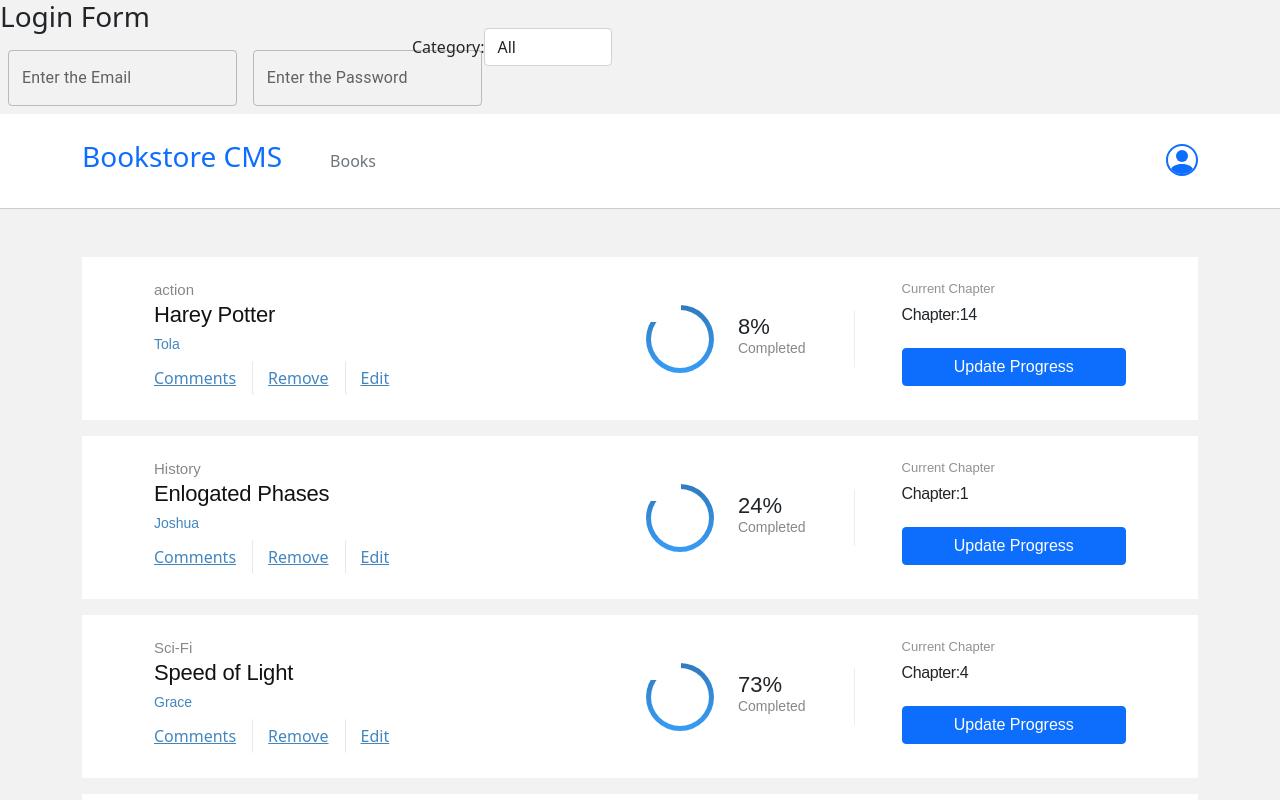
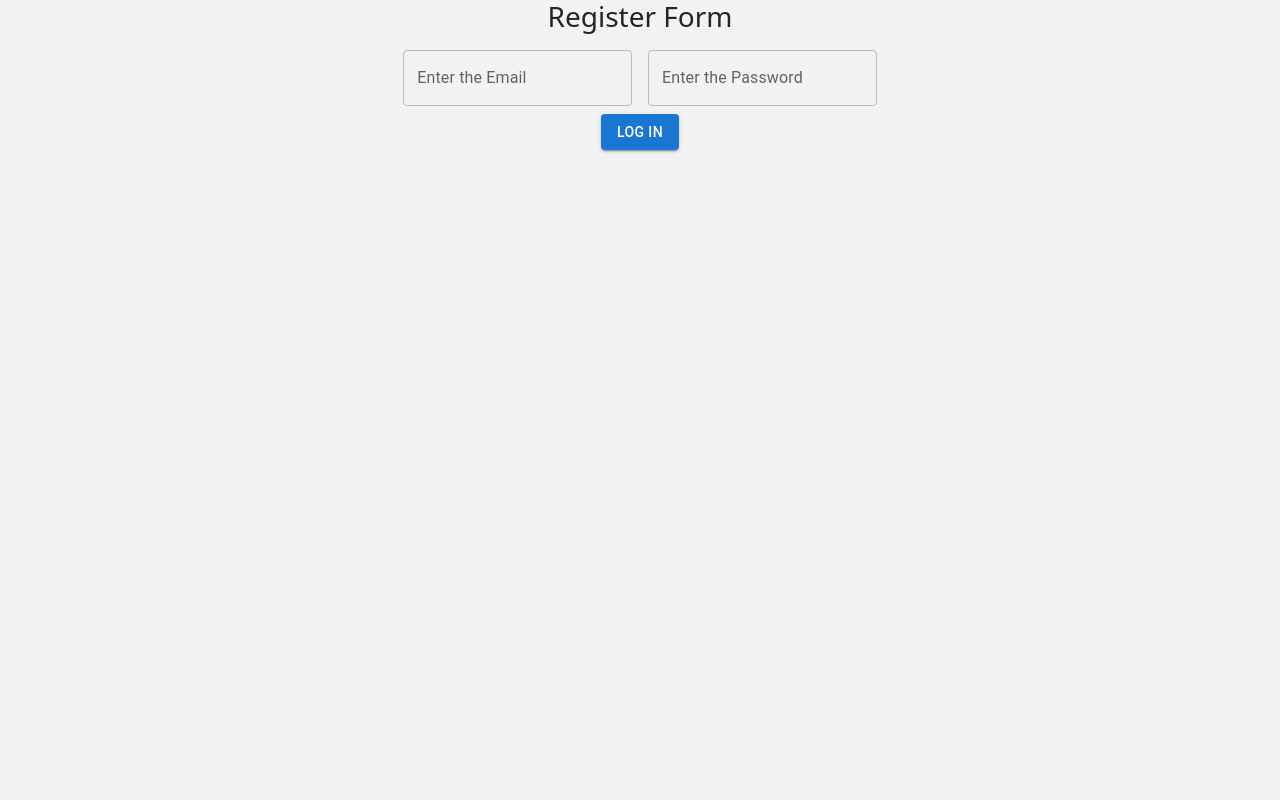
Before and after one commit to Arinpe/Bookstore, a React (Create React App) app: page /register in a window 1280 px wide. Shown: the top 800 px of the page. Built offline with nearby package versions, Linux system fonts and the light colour scheme.

Commit message:
fixed lints errors in app.js

```diff
--- a/package.json
+++ b/package.json
@@ -8,12 +8,14 @@
     "@mui/material": "^5.3.1",
     "bootstrap": "^5.1.0",
     "cra-template": "1.1.2",
+    "firebase": "^9.6.5",
     "node-sass": "^6.0.1",
-    "prop-types": "^15.7.2",
+    "prop-types": "^15.8.1",
     "react": "^17.0.2",
     "react-bootstrap": "^2.0.0-beta.6",
     "react-dom": "^17.0.2",
     "react-redux": "^7.2.5",
+    "react-router-dom": "^6.2.1",
     "react-scripts": "4.0.3",
     "redux": "^4.1.1",
     "web-vitals": "^2.1.0"
--- a/src/components/App.js
+++ b/src/components/App.js
@@ -1,14 +1,52 @@
-import React from 'react';
-import BooksList from '../containers/BooksList';
-import BookForm from '../containers/BookForm';
-import Form from  './common/form';
+/* eslint-disable */
+import React, { useState } from 'react';
+import {
+  BrowserRouter as Router,
+  Routes,
+  Route,
+} from 'react-router-dom';
+import Form from './common/form';
+import Bookstore from './common/Bookstore';
+import '../App.css';
 
-const App = () => (
-  <div className="App pb-5">
-    <Form />
-    <BooksList />
-    <BookForm />
-  </div>
-);
+function App() {
+  const [email, setEmail] = useState('');
+  const [password, setPassword] = useState('');
+  return (
+    <Router>
+      <div className="App">
+        <>
+          <Routes>
+            <Route
+              path="/login"
+              element={(
+                <Form
+                  title="Login"
+                  setEmail={setEmail}
+                  setPassword={setPassword}
+                />
+              )}
+            />
+            <Route
+              path="/register"
+              element={(
+                <Form
+                  title="Register"
+                  setEmail={setEmail}
+                  setPassword={setPassword}
+                />
+              )}
+            />
 
+            <Route
+              path="/store"
+              element={<Bookstore />} />
+              )}
+          </Routes>
+        </>
+
+      </div>
+    </Router>
+  );
+}
 export default App;
--- a/src/components/Button.js
+++ b/src/components/Button.js
@@ -2,7 +2,7 @@ import * as React from 'react';
 import Button from '@mui/material/Button';
 
 export default function BasicButtons() {
-    return (
-        <Button variant="contained">Log in</Button>
-    );
+  return (
+    <Button variant="contained">Log in</Button>
+  );
 }
--- /dev/null
+++ b/src/components/common/Bookstore.js
@@ -0,0 +1,12 @@
+import Form from './form';
+import BookForm from '../../containers/BookForm';
+import BooksList from '../../containers/BooksList';
+
+const Bookstore = () => (
+  <div className="Bookstore pb-5">
+    <Form />
+    <BooksList />
+    <BookForm />
+  </div>
+);
+export default Bookstore;
--- a/src/components/common/form.js
+++ b/src/components/common/form.js
@@ -1,13 +1,17 @@
+import PropTypes from 'prop-types';
 import * as React from 'react';
 import Box from '@mui/material/Box';
 import TextField from '@mui/material/TextField';
+import Button from '../Button';
 
-export default function BasicTextFields() {
+export default function BasicTextFields({ title }) {
   return (
     <div>
       <div className="heading-container">
         <h3>
-                    Login Form
+          {title}
+          {' '}
+          Form
         </h3>
       </div>
 
@@ -22,6 +26,12 @@ export default function BasicTextFields() {
         <TextField id="email" label="Enter the Email" variant="outlined" />
         <TextField id="password" label="Enter the Password" variant="outlined" />
       </Box>
+
+      <Button title={title} />
     </div>
   );
 }
+
+BasicTextFields.propTypes = {
+  title: PropTypes.string.isRequired,
+};
```
Also changed, not shown: src/components/common/firebase-config.js (added, +14 -0 lines), src/components/common/formheading.js (deleted, +0 -27 lines), 1 other file (tests, documents, lock files or other folders). Lines whose indentation alone changed are shown as unchanged.
